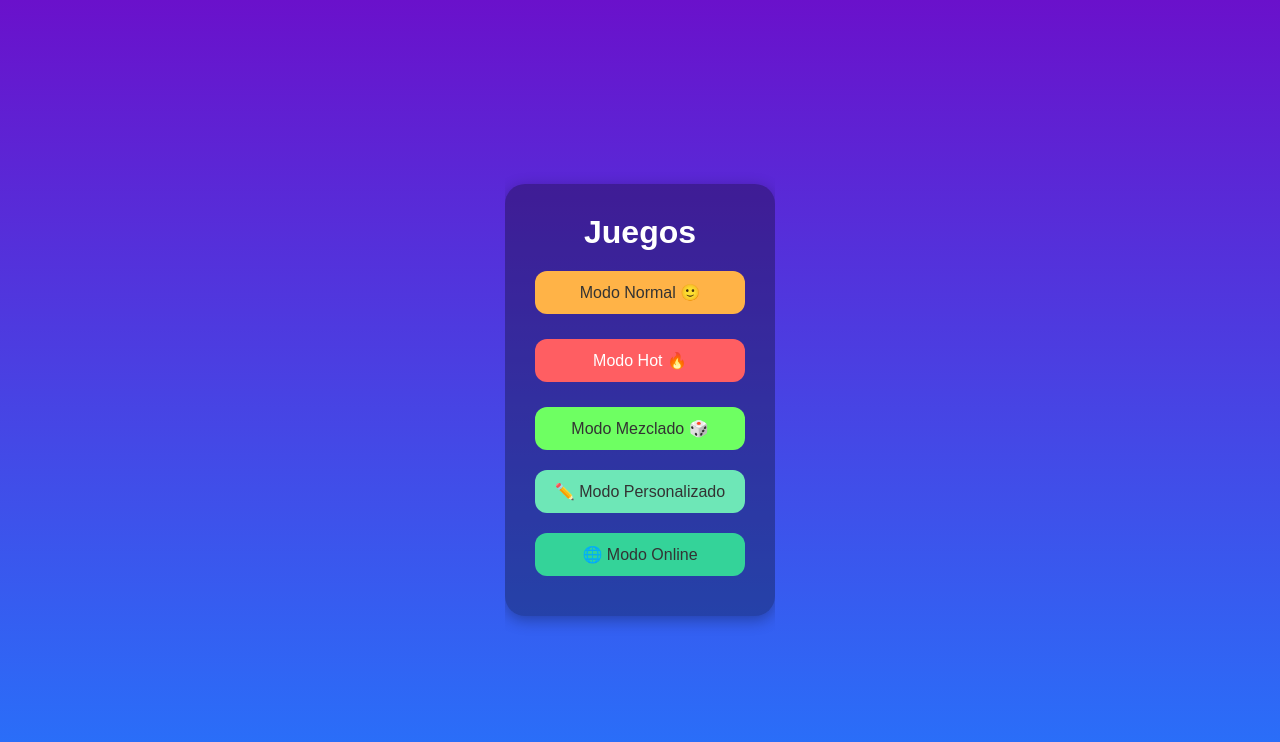
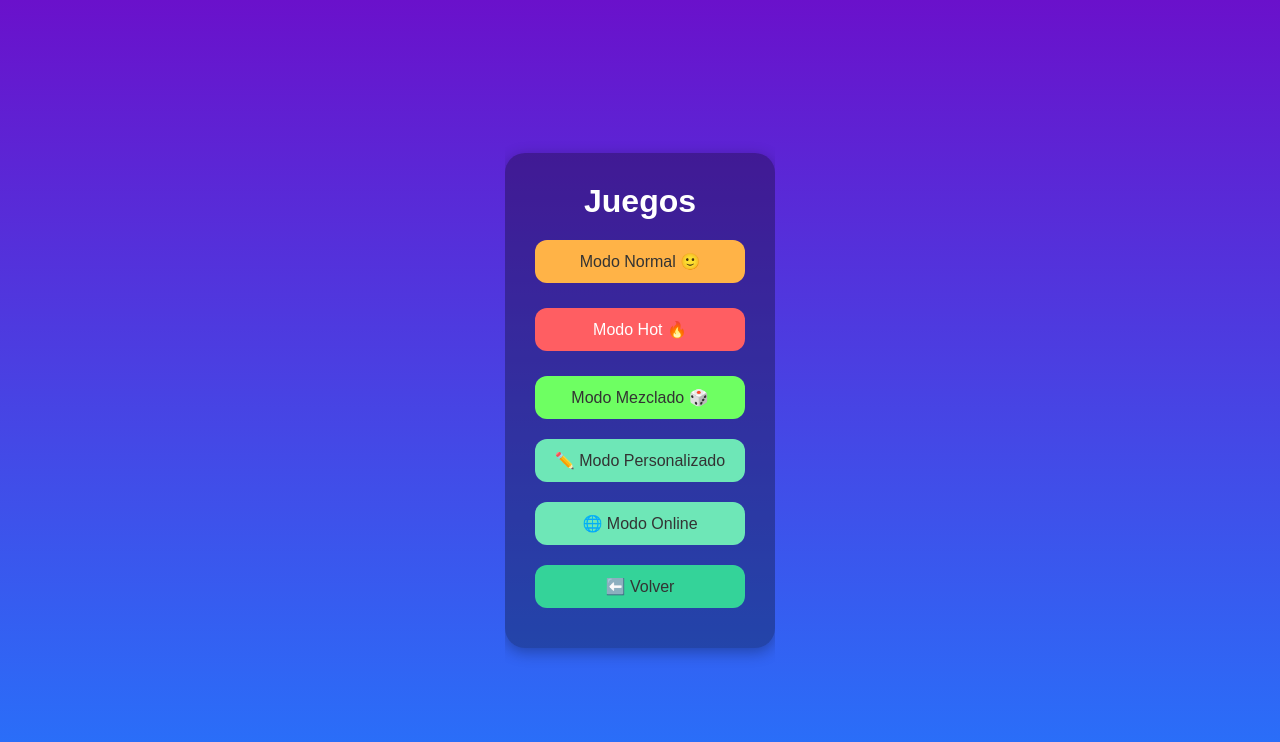
Before and after one commit to Guille814/yo-nunca-app, a React (Create React App) app: page / in a window 1280 px wide. Both pictures are taken after a click on the button "🍻 Yo Nunca". Shown: the top 742 px of the page. Built offline with nearby package versions, Linux system fonts and the light colour scheme.

Commit message:
Boton volver añadido a menu yo nunca

```diff
--- a/src/App.js
+++ b/src/App.js
@@ -126,6 +126,13 @@ function AppWrapper() {
             >
               🌐 Modo Online
             </button>
+            {/* Botón volver separado */}
+            <button
+              className="w-full mt-6 px-6 py-3 rounded-xl text-white font-bold bg-gray-700 hover:scale-105 transition-transform"
+              onClick={resetMode}
+            >
+              ⬅️ Volver
+            </button>
           </div>
         </>
       )}
```
